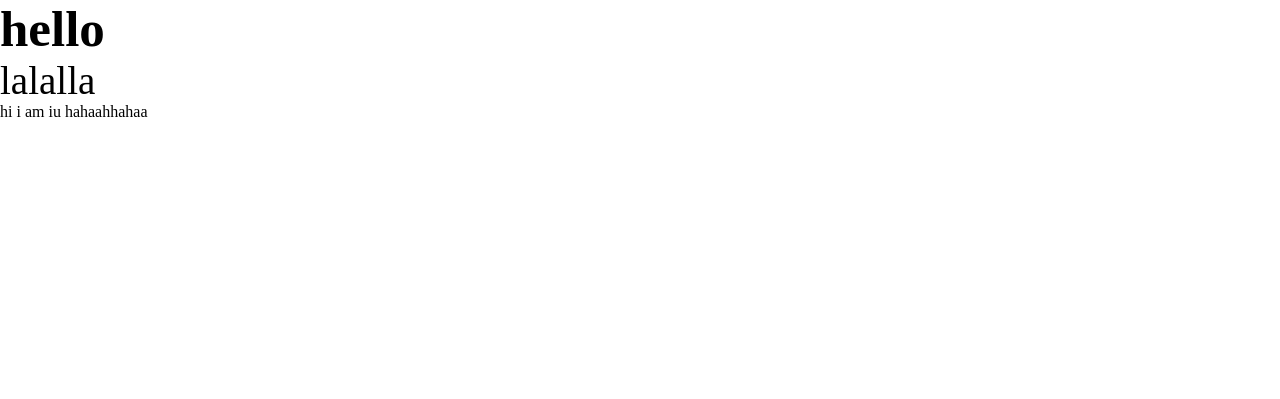
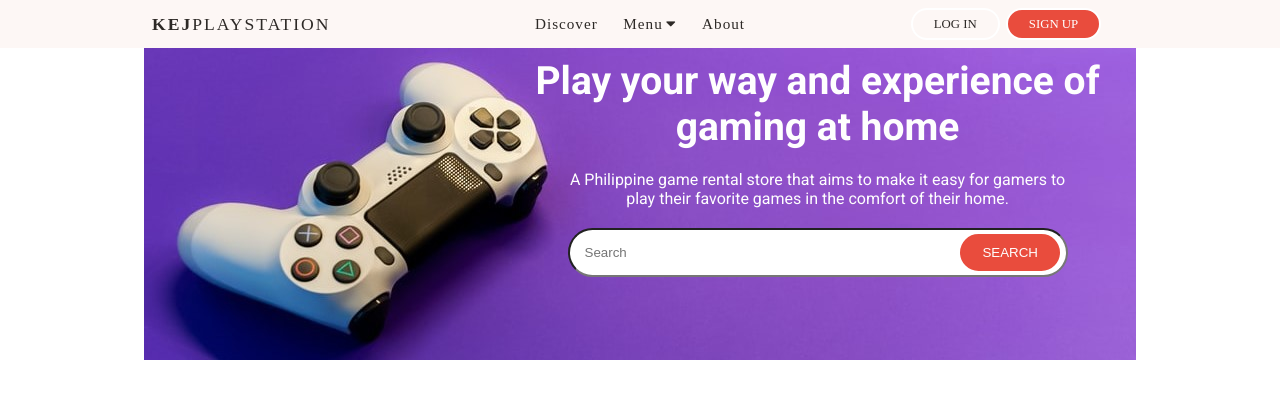
Before and after one commit to camsmy/game-rental-website, a PHP site: page / in a window 1280 px wide. Shown: the top 399 px of the page. Run offline with PHP 8.4, Linux system fonts and the light colour scheme; some libraries are stand-ins or nearby versions.

Commit message:
cams
header responsiveness not yet done
needs to do:
responsiveness in different screen mobile to tablet sizes.

```diff
--- a/assets/grid.css
+++ b/assets/css/grid.css
@@ -203,6 +203,15 @@
     .col-sm-12 {
       width: 100%;
     }
+    .column {
+      display: flex;
+      flex-direction: column;
+    }
+
+    .column-reverse {
+      display: flex;
+      flex-direction: column-reverse;
+    }
   }
 
   /* mobile below */
--- /dev/null
+++ b/assets/css/navbar.css
@@ -0,0 +1,384 @@
+header{
+    position: sticky;
+    top: 0px;
+    background-color: #FDF7F5;
+    width: 100%;
+    z-index: 1000;
+}
+
+.container-nav{
+    max-width: 65rem;
+    padding: 0 2rem;
+    margin: 0 auto;
+    display: flex;
+    position: relative;
+}
+
+.logo-container{
+    flex: 1;
+    display: flex;
+    align-items: center;
+}
+
+.nav-btn{
+    flex: 3;
+    display: flex;
+}
+
+.nav-links{
+    flex: 2;
+}
+
+.log-sign{
+    display: flex;
+    justify-content: center;
+    align-items: center;
+    flex: 1;
+}
+
+.logo{
+    color: #2D2926;
+    font-size: 1.1rem;
+    font-weight: 600;
+    letter-spacing: 2px;
+    text-transform: uppercase;
+    line-height: 3rem;
+}
+
+.logo span{
+    font-weight: 300;
+}
+
+.btn-nav{
+    display: inline-block;
+    padding: .5rem 1.3rem;
+    font-size: .8rem;
+    border: 2px solid #fff;
+    border-radius: 2rem;
+    line-height: 1;
+    margin: 0 .2rem;
+    transition: .3s;
+    text-transform: uppercase;
+}
+
+.btn-nav.solid, .btn-nav.transparent:hover{
+    background-color: #E94C3D;
+    color: #fff;
+}
+
+.btn-nav.transparent, .btn-nav.solid:hover{
+    background-color: transparent;
+    color: #2D2926;
+}
+
+.nav-links > ul{
+    display: flex;
+    justify-content: center;
+    align-items: center;
+}
+
+.nav-link{
+    position: relative;
+}
+
+.nav-link > a{
+    line-height: 3rem;
+    color: #2D2926;
+    padding: 0 .8rem;
+    letter-spacing: 1px;
+    font-size: .95rem;
+    display: flex;
+    align-items: center;
+    justify-content: space-between;
+    transition: .5s;
+}
+
+.nav-link > a > i{
+    margin-left: .2rem;
+}
+
+.nav-link:hover > a{
+    transform: scale(1.1);
+}
+
+.dropdown{
+    position: absolute;
+    top: 100%;
+    left: 0;
+    width: 10rem;
+    transform: translateY(10px);
+    opacity: 0;
+    pointer-events: none;
+    transition: .5s;
+}
+
+.dropdown ul{
+    position: relative;
+}
+
+.dropdown-link > a{
+    display: flex;
+    background-color: #E94C3D;
+    color: #FDF7F5;
+    padding: .5rem 1rem;
+    font-size: .9rem;
+    align-items: center;
+    justify-content: space-between;
+    transition: .3s;
+}
+
+.dropdown-link:hover > a{
+    background-color: #f1938a;
+    color: #fff;
+}
+
+.dropdown-link:not(:nth-last-child(2)){
+    border-bottom: 1px solid #efefef;
+}
+
+.dropdown-link i{
+    transform: rotate(-90deg);
+}
+
+.arrow{/*arrow sa dropdown list ng menu button*/
+    position: absolute;
+    width: 11px;
+    height: 11px;
+    top: -5.5px;
+    left: 32px;
+    background-color: #E94C3D;
+    transform: rotate(45deg);
+    cursor: pointer;
+    transition: .3s;
+    z-index: -1;
+}
+
+.dropdown-link{
+    position: relative;
+}
+
+.nav-link:hover > .dropdown,
+.dropdown-link:hover > .dropdown{
+    transform: translate(0, 0);
+    opacity: 1;
+    pointer-events: auto;
+}
+
+.hamburger-menu-container{
+    flex: 1;
+    display: none;
+    align-items: center;
+    justify-content: flex-end;
+}
+
+.hamburger-menu{
+    width: 2.5rem;
+    height: 2.5rem;
+    display: flex;
+    align-items: center;
+    justify-content: flex-end;
+}
+
+.hamburger-menu div{
+    width: 1.6rem;
+    height: 3px;
+    border-radius: 3px;
+    background-color: #000;
+    position: relative;
+    z-index: 1001;
+    transition: .5s;
+}
+
+.hamburger-menu div:before,
+.hamburger-menu div:after{
+    content: '';
+    position: absolute;
+    width: inherit;
+    height: inherit;
+    background-color: #000;
+    border-radius: 3px;
+    transition: .5s;
+}
+
+.hamburger-menu div:before{
+    transform: translateY(-7px);
+}
+
+.hamburger-menu div:after{
+    transform: translateY(7px);
+}
+
+#check{
+    position: absolute;
+    top: 50%;
+    right: 1.5rem;
+    transform: translateY(-50%);
+    width: 2.5rem;
+    height: 2.5rem;
+    z-index: 90000;
+    cursor: pointer;
+    opacity: 0;
+    display: none;
+}
+
+#check:checked ~ .hamburger-menu-container .hamburger-menu div{
+    background-color: transparent;
+}
+
+#check:checked ~ .hamburger-menu-container .hamburger-menu div:before{
+    transform: translateY(0) rotate(-45deg);
+}
+
+#check:checked ~ .hamburger-menu-container .hamburger-menu div:after{
+    transform: translateY(0) rotate(45deg);
+}
+
+@keyframes animation{
+    from{
+        opacity: 0;
+        transform: translateY(15px);
+    }
+    to{
+        opacity: 1;
+        transform: translateY(0px);
+    }
+}
+
+@media (max-width: 920px){
+    .hamburger-menu-container{
+        display: flex;
+    }
+
+    #check{
+        display: block;
+    }
+
+    .nav-btn{
+        position: fixed;
+        height: calc(100vh - 3rem);
+        top: 3rem;
+        left: 0;
+        width: 100%;
+        background-color: #FDF7F5;
+        flex-direction: column;
+        align-items: center;
+        justify-content: space-between;
+        overflow-x: hidden;
+        overflow-y: auto;
+        transform: translateX(100%);
+        transition: .65s;
+    }
+
+    #check:checked ~ .nav-btn{
+        transform: translateX(0);
+    }
+
+    #check:checked ~ .nav-btn .nav-link,
+    #check:checked ~ .nav-btn .log-sign{
+        animation: animation .5s ease forwards var(--i);
+    }
+
+    .nav-links{
+        flex: initial;
+        width: 100%;
+    }
+
+    .nav-links > ul{
+        flex-direction: column;
+    }
+
+    .nav-link{
+        width: 100%;
+        opacity: 0;
+        transform: translateY(15px);
+    }
+
+    .nav-link > a{
+        line-height: 1;
+        padding: 1.6rem 2rem;
+    }
+
+    .nav-link:hover > a{
+        transform: scale(1);
+        background-color: #E94C3D;
+        color: #FDF7F5;
+    }
+
+    .dropdown, .dropdown.second{
+        position: initial;
+        top: initial;
+        left: initial;
+        transform: initial;
+        opacity: 1;
+        pointer-events: auto;
+        width: 100%;
+        padding: 0;
+        background-color: #a3352a;
+        display: none;
+    }
+
+    .nav-link:hover > .dropdown,
+    .dropdown-link:hover > .dropdown{
+        display: block;
+    }
+
+    .nav-link:hover > a > i,
+    .dropdown-link:hover > a > i{
+        transform: rotate(360deg);
+    }
+
+    .dropdown-link > a{
+        background-color: transparent;
+        color: #FDF7F5;
+        padding: 1.2rem 2rem;
+        line-height: 1;
+    }
+
+    .dropdown.second .dropdown-link > a{
+        padding: 1.2rem 2rem 1.2rem 3rem;
+    }
+
+    .dropdown.second .dropdown.second .dropdown-link > a{
+        padding: 1.2rem 2rem 1.2rem 4rem;
+    }
+
+    .dropdown-link:not(:nth-last-child(2)){
+        border-bottom: none;
+    }
+
+    .nav-link:hover .arrow{/*arrow sa drop down*/
+        background-color: #E94C3D;
+    }
+
+    .dropdown .dropdown .arrow{
+        display: none;
+    }
+
+    .dropdown-link:hover > a{
+        background-color: #f1938a;
+        color: #2D2926;;
+    }
+
+    .nav-link > a > i{
+        font-size: 1.1rem;
+        transform: rotate(-90deg);
+        transition: .7s;
+    }
+
+    .dropdown i{
+        font-size: 1rem;
+        transition: .7s;
+    }
+
+    .log-sign{
+        flex: initial;
+        width: 100%;
+        padding: 1.5rem 1.9rem;
+        justify-content: flex-start;
+        opacity: 0;
+        transform: translateY(15px);
+    }
+
+}
+
+/*edit*/
--- /dev/null
+++ b/assets/css/style.css
@@ -0,0 +1,97 @@
+/* section 1 styles */
+.head-txt{
+  padding-right: 100px;
+  top: 0;
+  right: 0;
+  color: #fefefe;
+  font-family: var(--Roboto);
+  margin: 10px 10px;
+}
+/*SEARCH FORM*/
+.search-form {
+  border-radius:30px;
+  width: 500px;
+  padding-left: 15px;
+  padding-top:  15px;
+  padding-bottom: 15px;
+  position: relative;
+}
+.btn-search {
+  position:absolute;
+  display: inline-block;
+  padding: 10px 20px;
+  margin-top: 6px;
+  border: 2px solid #E94C3D;
+  right: 140px;
+  border-radius: 30px;
+  line-height: 1;
+  text-transform: uppercase;
+  background-color: #E94C3D;
+  color: #fefefe;
+  cursor:pointer;
+}
+.img-d{
+  display:none;
+}
+
+  @media (max-width: 575px) { /*mobile phone*/
+    /*header*/
+    /* section 1 styles */
+    .head-txt{
+      padding-right: 0px;
+      color: #fefefe;
+      font-family: var(--Roboto);
+      padding-top: 200px;
+      margin: 0px 0px;
+    }
+    /*SEARCH FORM*/
+    .search-form {
+      border-radius:30px;
+      width: 500px;
+      padding-left: 15px;
+      padding-top:  15px;
+      padding-bottom: 15px;
+      position: relative;
+    }
+    .btn-search {
+      position:absolute;
+      display: inline-block;
+      padding: 10px 20px;
+      margin-top: 6px;
+      border: 2px solid #E94C3D;
+      right: 140px;
+      border-radius: 30px;
+      line-height: 1;
+      text-transform: uppercase;
+      background-color: #E94C3D;
+      color: #fefefe;
+      cursor:pointer;
+    }
+    .img-m{
+      display: none;
+    }
+    .img-d{
+      display: block;
+    }
+    .search-form {
+      width: 260px;
+      padding-left: 15px;
+      padding-top:  15px;
+      padding-bottom: 15px;
+      position: relative;
+    }
+    .btn-search {
+      position:absolute;
+      display: inline-block;
+      padding: 10px 10px;
+      margin-top: 6px;
+      border: 2px solid #E94C3D;
+      right: 5%;
+      border-radius: 30px;
+      line-height: 1;
+      text-transform: uppercase;
+      background-color: #E94C3D;
+      color: #fefefe;
+      cursor:pointer;
+    }
+  }
--- a/assets/template.css
+++ b/assets/css/template.css
@@ -21,7 +21,9 @@ body{
 ul {
   list-style-type: none;
 }
-
+a{
+  text-decoration: none;
+}
 .d-flex {
   display: flex;
 }
@@ -46,7 +48,13 @@ img {
   -ms-flex: 1;
   /* IE 10 */
 }
-
+/*positions*/
+.position-relative{
+  position: relative;
+}
+.position-absolute{
+  position:absolute;
+}
 
 /*text templates*/
 /* header texts*/
@@ -72,25 +80,25 @@ h1 {
   font-size: var(--font);
 }
 h2 {
-  font-weight: 300;
+  font-weight: 700;
   --max-font: 38;
   --min-font: 28;
   font-size: var(--font);
 }
 h3 {
-  font-weight: 300;
+  font-weight: 700;
   --max-font: 30;
   --min-font: 20;
   font-size: var(--font);
 }
 h4 {
-  font-weight: 300;
+  font-weight: 700;
   --max-font: 22;
   --min-font: 16;
   font-size: var(--font);
 }
 h5 {
-  font-weight: 600;
+  font-weight: 700;
   --max-font: 19;
   --min-font: 16;
   font-size: var(--font);
--- a/head.php
+++ b/head.php
@@ -8,8 +8,11 @@
     <meta charset="UTF-8">
     <meta http-equiv="X-UA-Compatible" content="IE=edge">
     <meta name="viewport" content="width=device-width, initial-scale=1.0">
+    <script src="https://kit.fontawesome.com/64d58efce2.js" crossorigin="anonymous"></script>
+    <link rel="stylesheet" href="https://cdnjs.cloudflare.com/ajax/libs/font-awesome/5.15.2/css/all.min.css">
     <title>Kej Play Station</title>
-    <link rel="stylesheet" href="./assets/grid.css">
-    <link rel="stylesheet" href="./assets/style.css">
-    <link rel="stylesheet" href="./assets/template.css">
+    <link rel="stylesheet" href="./assets/css/grid.css">
+    <link rel="stylesheet" href="./assets/css/style.css">
+    <link rel="stylesheet" href="./assets/css/template.css">
+    <link rel="stylesheet" href="./assets/css/navbar.css">
 </head>
--- a/index.php
+++ b/index.php
@@ -1,9 +1,56 @@
 <?php
 include 'head.php';
 ?>
+
 <body>
-    <h1>hello</h1>
-    <h2>lalalla</h2>
-    <p>hi i am iu hahaahhahaa</p>
+    <?php
+include 'navigation.php';
+?>
+    <!-- <main>
+      <section class="glass">
+          <div class="container">
+            <div class="row text-align-center m-3">
+            <h1>Play your way and experience of gaming at home</h1>
+            <p>A Philippine game store aims to make it easy for customers to play their game at home.</p>
+            </div>
+          </div>
+      </section>
+    </main>
+    <div class="circle1"></div>
+    <div class="circle2"></div> -->
+    <section>
+        <div class="container">
+            <div class="row">
+                <div class="col-xl-12 section-1 text-align-center position-relative head">
+                    <img src="./assets/img/imghead.jpg" alt="img-header" class="img-m">
+                    <img src="./assets/img/imgm.jpg" alt="img-header" class="img-d">
+                    <div class="col-xl-7 col-xs-12 position-absolute head-txt">
+                        <h2>Play your way and experience of gaming at home</h2>
+                        <p class="p-2">A Philippine game rental store that aims to make it easy for
+                            gamers to play their favorite games in the comfort of their home.
+                        </p>
+                        <!-- <form id="search-form" class="form-inline" role="form" method="post"
+                            action="//www.google.com/search" target="_blank">
+                            <div class="input-group">
+                                <input type="text" class="form-control search-form" placeholder="Search">
+                                <span class="input-group-btn">
+                                    <button type="submit" class="btn btn-primary search-btn" data-target="#search-form"
+                                        name="q">
+                                        <i class="fa fa-search">
+                                        </i>
+                                    </button>
+                                </span>
+                            </div>
+                        </form> -->
+                        <form action="search-form" role="form" method="post" action="www.google.com" target="_blank">
+                        <input type="text" class="search-form" placeholder="Search" id="search" name="search">
+                        <button type="button" class="btn-search">Search</button>
+                        </form>
+                    </div>
+                </div>
+            </div>
+        </div>
+    </section>
 </body>
+
 </html>
--- /dev/null
+++ b/navigation.php
@@ -0,0 +1,50 @@
+<header>
+        <div class="container-nav">
+            <input type="checkbox" name="" id="check">
+
+            <div class="logo-container">
+                <h3 class="logo">KEJ<span>PlayStation</span></h3>
+            </div>
+
+            <div class="nav-btn">
+                <div class="nav-links">
+                    <ul>
+                        <li class="nav-link" style="--i: .6s">
+                            <a href="#">Discover</a>
+                        </li>
+                        <li class="nav-link" style="--i: .85s">
+                            <a href="#">Menu<i class="fas fa-caret-down"></i></a>
+                            <div class="dropdown">
+                                <ul>
+                                    <li class="dropdown-link">
+                                        <a href="#">FAQs</a>
+                                    </li>
+                                    <li class="dropdown-link">
+                                        <a href="#">Contact Us</a>
+                                    </li>
+                                    <li class="dropdown-link">
+                                        <a href="#">Suggestions</a>
+                                    </li>
+                                    <div class="arrow"></div>
+                                </ul>
+                            </div>
+                        </li>
+                        <li class="nav-link" style="--i: 1.35s">
+                            <a href="#">About</a>
+                        </li>
+                    </ul>
+                </div>
+
+                <div class="log-sign" style="--i: 1.8s">
+                    <a href="#" class="btn-nav transparent">Log in</a>
+                    <a href="#" class="btn-nav solid">Sign up</a>
+                </div>
+            </div>
+
+            <div class="hamburger-menu-container">
+                <div class="hamburger-menu">
+                    <div></div>
+                </div>
+            </div>
+        </div>
+    </header>
```
Also changed, not shown: assets/img/bg.jpg (added), assets/img/imghead.jpg (added), assets/img/imgm.jpg (added), assets/img/logo.png (added), assets/img/section1-m.jpg (added), assets/style.css (added).
